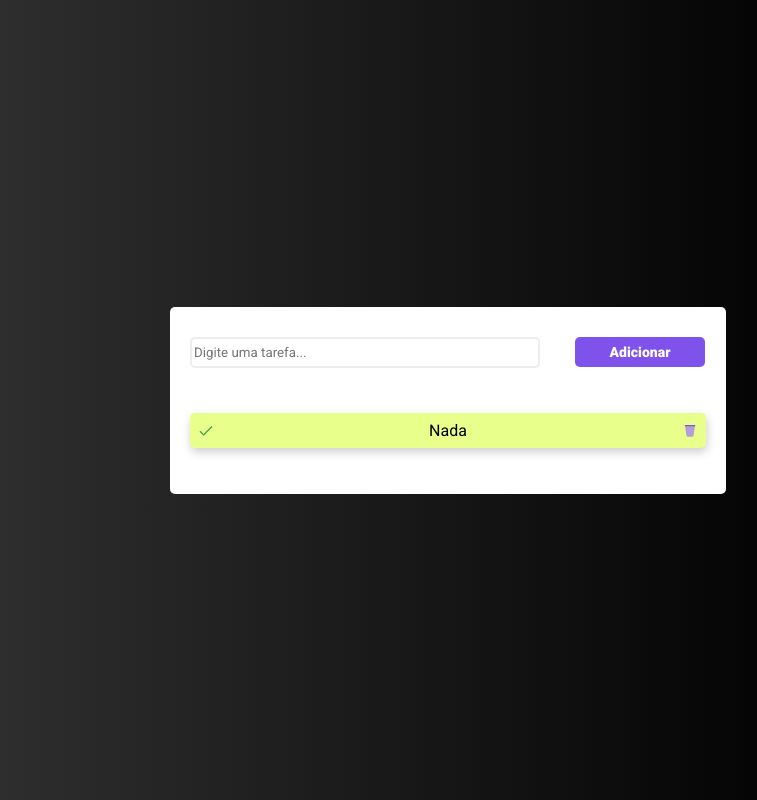
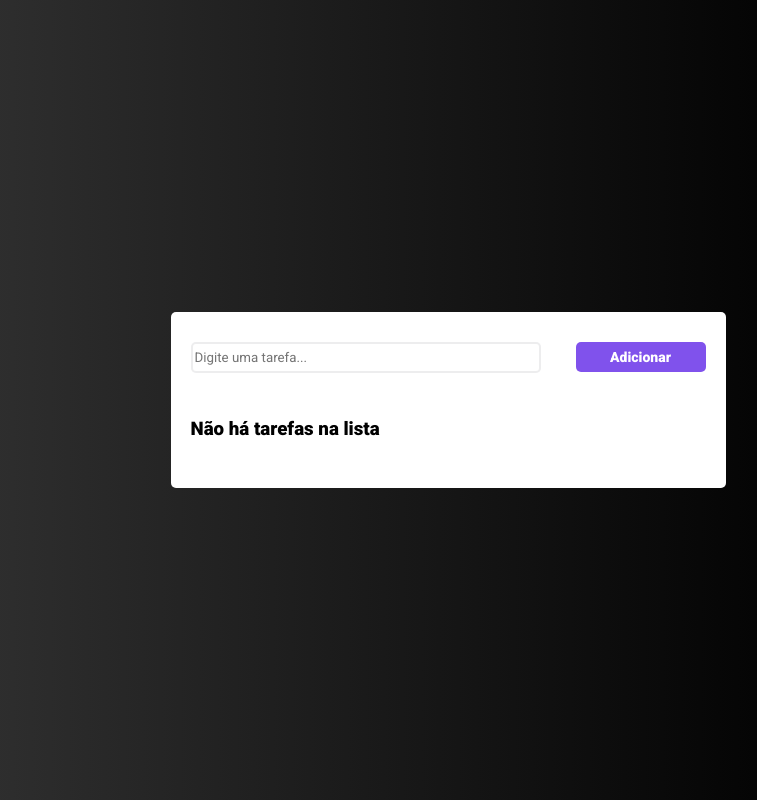
Before and after one commit to gustavo-goulart/devclub-frontend, a React (Vite) app in the folder 5-react/to-do-list-react/: page / in a window 1280 px wide. Shown: the whole page, without its empty margins (192-949 px from the left). Built offline with nearby package versions, Linux system fonts and the light colour scheme.

Commit message:
considerações finais

```diff
--- a/5-react/to-do-list-react/src/App.jsx
+++ b/5-react/to-do-list-react/src/App.jsx
@@ -1,14 +1,18 @@
 import { useState } from "react";
 import { v4 as uuid } from "uuid";
 
-import { FcCheckmark, FcEmptyTrash, FcOk } from "react-icons/fc";
-
-import { Container, ToDoList, Input, Button, ListItem } from "./styles.js";
+import {
+  Container,
+  ToDoList,
+  Input,
+  Button,
+  ListItem,
+  Trash,
+  Check,
+} from "./styles.js";
 
 function App() {
-  const [list, setList] = useState([
-    { id: uuid(), task: "Nada", finished: true },
-  ]);
+  const [list, setList] = useState([]);
   const [inputTask, setInputTask] = useState("");
 
   function inputMudou(event) {
@@ -16,7 +20,11 @@ function App() {
   }
 
   function clicarNoBotao() {
-    setList([...list, { id: uuid(), task: inputTask, finished: false }]);
+    if (inputTask) {
+      setList([...list, { id: uuid(), task: inputTask, finished: false }]);
+    } else {
+      alert("Por gentileza insira uma tarefa");
+    }
   }
 
   function finalizarTarefa(id) {
@@ -40,13 +48,17 @@ function App() {
           <Input onChange={inputMudou} placeholder="Digite uma tarefa..." />
           <Button onClick={clicarNoBotao}>Adicionar</Button>
           <ul>
-            {list.map((item) => (
-              <ListItem isFinished={item.finished} key={item.id}>
-                <FcCheckmark onClick={() => finalizarTarefa(item.id)} />
-                <li>{item.task}</li>
-                <FcEmptyTrash onClick={() => deletarTarefa(item.id)} />
-              </ListItem>
-            ))}
+            {list.length > 0 ? (
+              list.map((item) => (
+                <ListItem isFinished={item.finished} key={item.id}>
+                  <Check onClick={() => finalizarTarefa(item.id)} />
+                  <li>{item.task}</li>
+                  <Trash onClick={() => deletarTarefa(item.id)} />
+                </ListItem>
+              ))
+            ) : (
+              <h3>Não há tarefas na lista</h3>
+            )}
           </ul>
         </ToDoList>
       </Container>
--- a/5-react/to-do-list-react/src/styles.js
+++ b/5-react/to-do-list-react/src/styles.js
@@ -1,4 +1,6 @@
 import styled from "styled-components";
+
+import { FcCheckmark, FcEmptyTrash } from "react-icons/fc";
 
 export const Container = styled.div`
   background: linear-gradient(90deg, #383838 0%, #000 81.25%);
@@ -38,6 +40,14 @@ export const Button = styled.button`
   line-height: 2px;
   height: 30px;
   width: 130px;
+  cursor: pointer;
+  &:hover {
+    opacity: 0.8;
+  }
+
+  &:active {
+    opacity: 0.6;
+  }
 `;
 
 export const ListItem = styled.div`
@@ -56,3 +66,11 @@ export const ListItem = styled.div`
     list-style: none;
   }
 `;
+
+export const Trash = styled(FcEmptyTrash)`
+  cursor: pointer;
+`;
+
+export const Check = styled(FcCheckmark)`
+  cursor: pointer;
+`;
```
